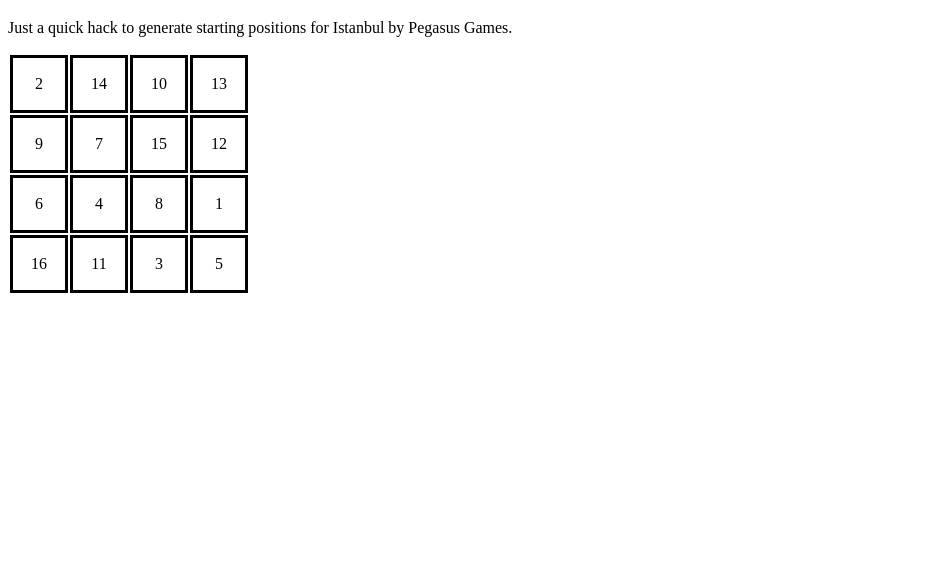
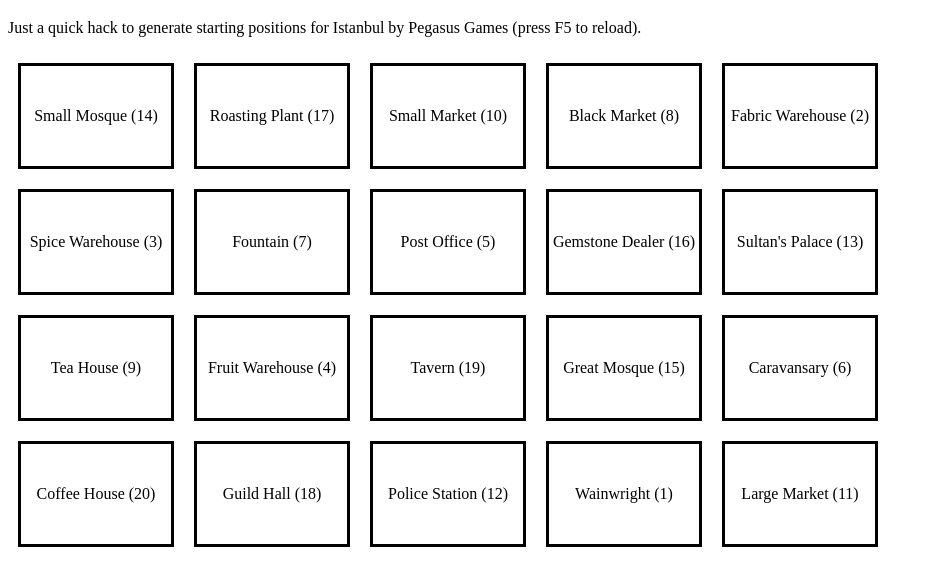
Before and after one commit to mihaeu/istanbul-generator, a website: page index.html in a window 1280 px wide. Shown: the part 61-646 px from the top of the page, without its empty margins (0-933 px from the left). Drawn offline with Linux system fonts and the light colour scheme.

Commit message:
Extract js and css, add support for the first expansion and clean up code

```diff
--- /dev/null
+++ b/app.js
@@ -0,0 +1,142 @@
+(function() {
+	'use strict';
+
+	/**
+	 * @param {Array} array
+	 * @return {Array}
+	 */
+	var shuffle = function shuffle(array) {
+		var currentIndex = array.length,
+			temporaryValue,
+			randomIndex;
+
+		// While there remain elements to shuffle...
+		while (0 !== currentIndex) {
+			// Pick a remaining element...
+			randomIndex = Math.floor(Math.random() * currentIndex);
+			currentIndex -= 1;
+
+			// And swap it with the current element.
+			temporaryValue = array[currentIndex];
+			array[currentIndex] = array[randomIndex];
+			array[randomIndex] = temporaryValue;
+		}
+
+		return array;
+	}
+
+	/**
+	 * The rules for the fountain placement are:
+	 *
+	 * - the fountain (card number 7) has to be in the 6 innermost positions (6, 7, 8, 11, 12, 13)
+	 *
+	 * @param {number[]} cards
+	 * @return {boolean}
+	 */
+	var fountainPlacementIsIncorrect = function fountainPlacementIsIncorrect(cards) {
+		var legalPositions = [6, 7, 8, 11, 12, 13],
+			actualFountainPosition = cards.indexOf(7);
+		return legalPositions.indexOf(actualFountainPosition) === -1
+	}
+
+	/**
+	 * The rules for the placement of the black market and the tea house are:
+	 *
+	 *  - the black market (card number 8) and the tea house (card number 9) have to be at
+	 *    least 3 spaces apart from each other (Manhattan distance)
+	 *  - the black market and the tea house may not be in the same row or column
+	 *
+	 * @param {number[]} cards
+	 * @return {boolean}
+	 */
+	var blackMarketAndTeaHousePlacementIsIncorrect = function(cards) {
+		/**
+		 * @param {number[]} cards
+		 * @return {boolean}
+		 */
+		var blackMarketX = cards.indexOf(8) % 5,
+			blackmarketY = parseInt(cards.indexOf(8) / 5, 10),
+			teaHouseX = cards.indexOf(9) % 5,
+			teaHouseY = parseInt(cards.indexOf(9) / 5, 10),
+			distance = Math.abs(blackMarketX - teaHouseX) + Math.abs(blackmarketY - teaHouseY);
+		return blackMarketX === teaHouseX
+			|| blackmarketY === teaHouseY
+			|| distance < 3;
+	}
+
+	/**
+	 * Generates a random setup for Istanbul: Bakshish and Mokka
+	 *
+	 * The resulting array will have the following indices:
+	 *
+	 *  0  1  2  3  4
+	 *  5  6  7  8  9
+	 * 10 11 12 13 14
+	 * 15 16 17 18 19
+	 *
+	 * The rules for random generation are:
+	 *
+	 *  - the fountain (card number 7) has to be in the 6 innermost positions (6, 7, 8, 11, 12, 13)
+	 *  - the black market (card number 8) and the tea house (card number 9) have to be at
+	 *    least 3 spaces apart from each other (Manhattan distance)
+	 *  - the black market and the tea house may not be in the same row or column
+	 *
+	 * @return {number[]}
+	 */
+	var generate = function generate() {
+		// illegal starting state
+		var cards = [
+			 7,  2,  3,  4,  5,
+			 1,  9,  8, 10,  6,
+			11, 12, 13, 14, 15,
+			16, 17, 18, 19, 20
+		];
+		while (fountainPlacementIsIncorrect(cards)
+			|| blackMarketAndTeaHousePlacementIsIncorrect(cards)) {
+			cards = shuffle(cards);
+		}
+		return cards;
+	}
+
+	/**
+	 * @param {number[]} cards
+	 * @return {string}
+	 */
+	var cardSetupToHtml = function cardSetupToHtml(cards) {
+		var i = 0,
+			output = '',
+			enCardMapping = [
+				'Wainwright',
+				'Fabric Warehouse',
+				'Spice Warehouse',
+				'Fruit Warehouse',
+				'Post Office',
+				'Caravansary',
+				'Fountain',
+				'Black Market',
+				'Tea House',
+				'Small Market',
+				'Large Market',
+				'Police Station',
+				'Sultan\'s Palace',
+				'Small Mosque',
+				'Great Mosque',
+				'Gemstone Dealer',
+				'Roasting Plant',
+				'Guild Hall',
+				'Tavern',
+				'Coffee House'
+			];
+		for (i in cards) {
+			output += '<div class="card">' + enCardMapping[cards[i] - 1] + ' (' + cards[i] + ')</div>';
+
+			if (i % 5 === 4) {
+				output += '<div class="clear"></div>';
+			}
+		}
+		return output;
+	}
+
+
+	document.getElementById("gen").innerHTML = cardSetupToHtml(generate());
+})();
--- a/index.html
+++ b/index.html
@@ -6,63 +6,12 @@
     <title>Istanbul Generator</title>
     <meta name="description" content="">
     <meta name="viewport" content="width=device-width, initial-scale=1">
-    <style>
-        td {
-            width: 50px;
-            height: 50px;
-            vertical-align: middle;
-            text-align: center;
-            border: 3px solid black;
-        }
-    </style>
+    <link rel="stylesheet" href="styles.css">
 </head>
 <body>
     <h1>Istanbul Generator</h1>
-    <p>Just a quick hack to generate starting positions for Istanbul by Pegasus Games.</p>
+    <p>Just a quick hack to generate starting positions for Istanbul by Pegasus Games (press F5 to reload).</p>
     <div id="gen"></div>
-    <script>
-        'use strict';
-
-        function shuffle(array) {
-            var currentIndex = array.length,
-                    temporaryValue,
-                    randomIndex;
-
-            // While there remain elements to shuffle...
-            while (0 !== currentIndex) {
-                // Pick a remaining element...
-                randomIndex = Math.floor(Math.random() * currentIndex);
-                currentIndex -= 1;
-
-                // And swap it with the current element.
-                temporaryValue = array[currentIndex];
-                array[currentIndex] = array[randomIndex];
-                array[randomIndex] = temporaryValue;
-            }
-
-            return array;
-        }
-
-        var cards = [7, 2, 3, 4, 5, 1, 9, 8, 10, 6, 11, 12, 13, 14, 15, 16]; // illegal state
-
-        while ([5, 6, 9, 10].indexOf(cards.indexOf(7)) === -1 || Math.abs(cards.indexOf(8) % 4 - cards.indexOf(9) % 4) + Math.abs(parseInt(cards.indexOf(8) / 4, 10) - parseInt(cards.indexOf(9) / 4, 10)) < 3) {
-            cards = shuffle(cards);
-            console.log(cards.indexOf(8), cards.indexOf(8) % 4);
-            console.log(cards.indexOf(9), cards.indexOf(9) % 4);
-            console.log(cards.indexOf(8) % 4 - cards.indexOf(9) % 4);
-            console.log(cards.indexOf(8), parseInt(cards.indexOf(8) / 4, 10));
-            console.log(cards.indexOf(9), parseInt(cards.indexOf(9) / 4, 10));
-            console.log(parseInt(cards.indexOf(8) / 4, 10) - parseInt(cards.indexOf(9) / 4, 10));
-            console.log("\n");
-        }
-
-        var i = void 0, output = '<table><tr>';
-        for (i = 0; i < cards.length; i += 1) {
-            if (cards[i] < 10) output += " ";
-            output += "<td>" + cards[i] + "</td>";
-            if (i % 4 === 3) output += "</tr><tr>";
-        }
-        document.getElementById("gen").innerHTML = output + '</tr></table>';
-    </script>
+    <script src="app.js"></script>
 </body>
 </html>
--- /dev/null
+++ b/styles.css
@@ -0,0 +1,13 @@
+.card {
+    float: left;
+    width: 150px;
+    height: 100px;
+    line-height: 100px;
+    text-align: center;
+    border: 3px solid black;
+    margin: 10px;
+}
+
+.clear {
+    clear: left;
+}
```
